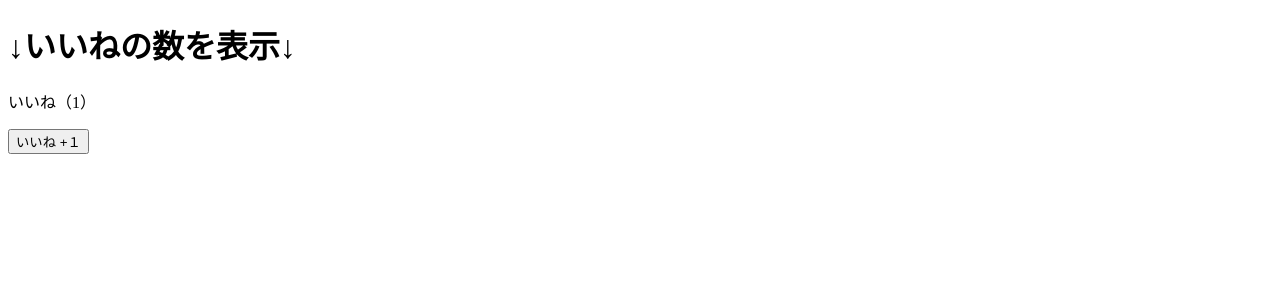
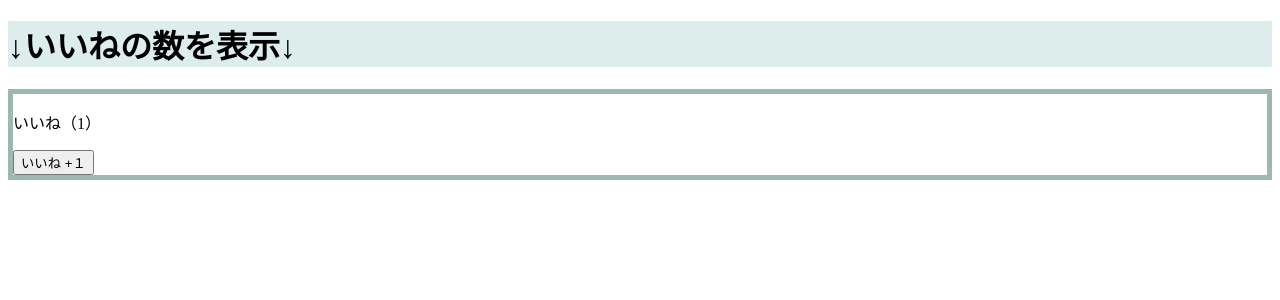
Before and after one commit to shirokuma0503/udemy-vue.js, a Vue app in the folder udemy-vue.js/: page / in a window 1280 px wide. Shown: the top 300 px of the page. Built offline with nearby package versions, Linux system fonts and the light colour scheme.

Commit message:
6_85:スコープ付CSS

```diff
--- a/udemy-vue.js/src/App.vue
+++ b/udemy-vue.js/src/App.vue
@@ -15,4 +15,4 @@ export default {
 };
 </script>
 
-<style></style>
+<style scoped></style>
--- a/udemy-vue.js/src/components/GoodHeader.vue
+++ b/udemy-vue.js/src/components/GoodHeader.vue
@@ -1,5 +1,7 @@
 <template>
-  <h1>{{ title }}</h1>
+  <div>
+    <h1>{{ title }}</h1>
+  </div>
 </template>
 
 <script>
@@ -12,4 +14,8 @@ export default {
 };
 </script>
 
-<style></style>
+<style scoped>
+ div {
+   background-color: #dcedec;
+ }
+</style>
--- a/udemy-vue.js/src/components/GoodNumber.vue
+++ b/udemy-vue.js/src/components/GoodNumber.vue
@@ -20,4 +20,8 @@ export default {
 };
 </script>
 
-<style></style>
+<style scoped>
+  div {
+    border: 5px solid #9db7b2;
+  }
+</style>
```
